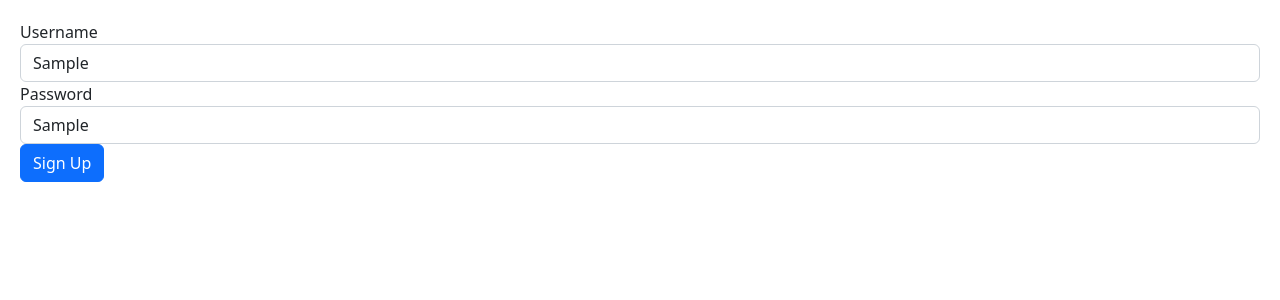
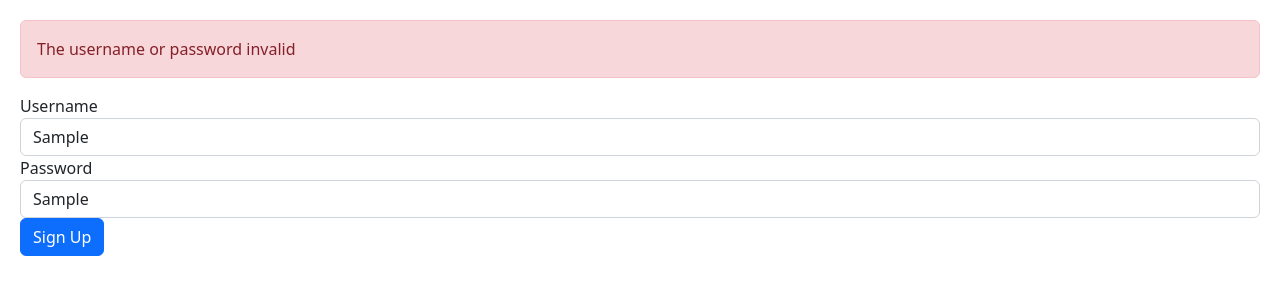
Before and after one commit to TaOleks/angWithMosh, an Angular app: page / in a window 1280 px wide. Both pictures are taken after typing "Sample", "Sample" into the empty fields and a click on the button "Sign Up". Shown: the top 300 px of the page. Built offline with nearby package versions, Linux system fonts and the light colour scheme.

Commit message:
ValidatingUpon Submiting the FormControl

```diff
--- a/src/app/signup-form/signup-form.component.html
+++ b/src/app/signup-form/signup-form.component.html
@@ -1,4 +1,7 @@
-<form [formGroup]="form">
+<form [formGroup]="form" (ngSubmit)="login()">
+  <div *ngIf="form?.errors" class="alert alert-danger">
+    The username or password invalid
+  </div>
   <div class="form-group">
     <label for="userName">Username</label>
     <input
--- a/src/app/signup-form/signup-form.component.ts
+++ b/src/app/signup-form/signup-form.component.ts
@@ -17,6 +17,13 @@
     password: new FormControl('', Validators.required)
   })
 
+  login(){
+    this.form.setErrors({
+        invalidLogin:true
+      })
+
+  }
+
   get username(){
     return this.form.get('username')
   }
```
